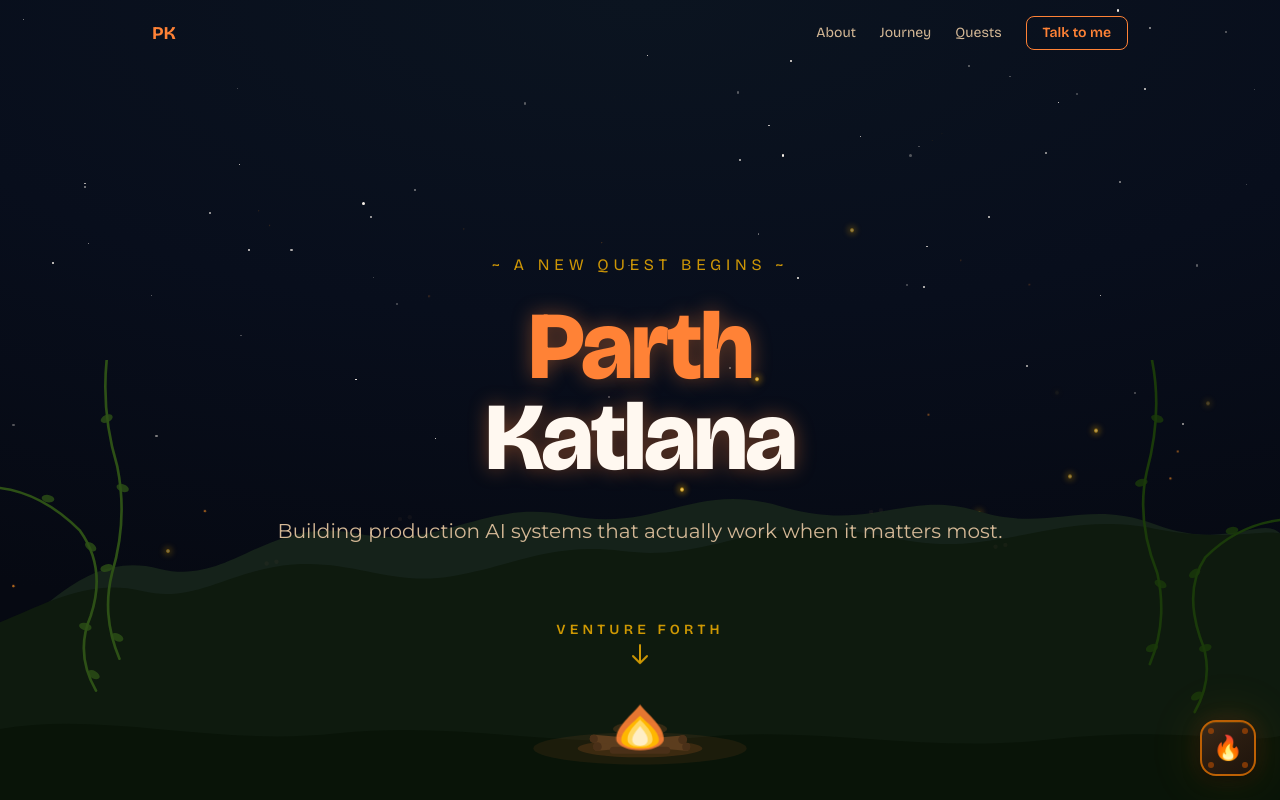
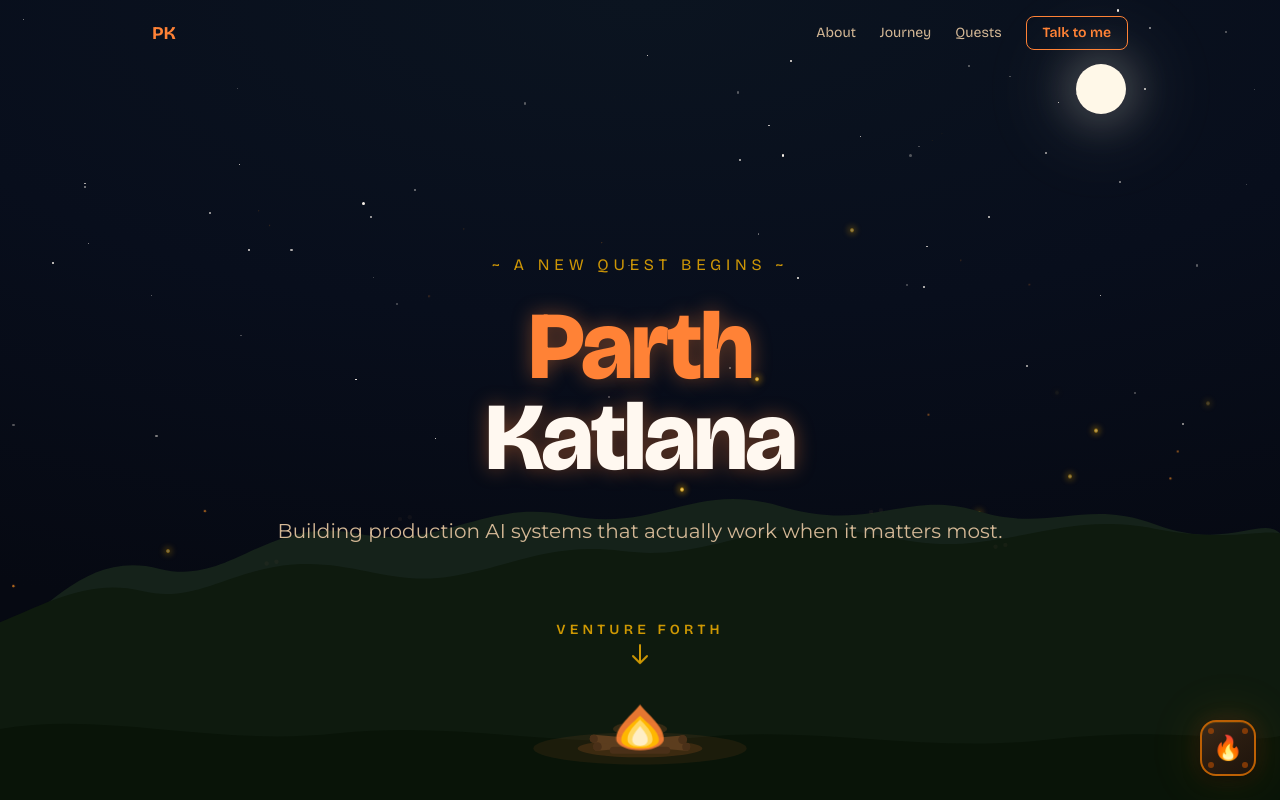
Before and after one commit to parthk279/parthk279.github.io, a Next.js app: page / in a window 1280 px wide. Shown: the top 800 px of the page. Built offline with nearby package versions, Linux system fonts and the light colour scheme.

Commit message:
Hero: add glowing moon, remove hanging vines
- Add a cream moon with soft double glow in the top-right sky
- Remove the hanging vines from the campfire scene and their unused CSS

```diff
--- a/src/app/globals.css
+++ b/src/app/globals.css
@@ -265,18 +265,6 @@ body {
 .campfire-flame-4 { transform-origin: 720px 439px; animation: campfire-flicker 1.1s ease-in-out 0.1s infinite; }
 .campfire-glow { transform-origin: 720px 420px; animation: campfire-glow-pulse 2.2s ease-in-out infinite; }
 
-/* Hanging vines brighten on hover */
-.vine-group {
-  cursor: pointer;
-  pointer-events: auto;
-  transition: transform 0.6s ease-in-out, filter 0.3s ease;
-  transform-origin: top;
-}
-.vine-group:hover {
-  filter: brightness(1.6) drop-shadow(0 0 6px rgba(255, 184, 0, 0.4));
-  transform: rotate(2deg);
-}
-
 /* Creature eyes lurking in the dark — glow amber on hover */
 .eye-group {
   cursor: pointer;
--- a/src/components/CampfireScene.tsx
+++ b/src/components/CampfireScene.tsx
@@ -102,41 +102,6 @@ export default function CampfireScene() {
         />
       </svg>
 
-      {/* Hanging vines (vertical lines) at the edges — brighten on hover */}
-      <svg
-        viewBox="0 0 1200 800"
-        className="absolute inset-0 w-full h-full pointer-events-auto"
-        preserveAspectRatio="xMidYMin slice"
-      >
-        <g className="vine-group">
-          <path d="M100,0 Q95,50 110,100 Q120,150 105,200 Q95,240 112,280" fill="none" stroke="#2D5016" strokeWidth="2.5" strokeLinecap="round" />
-          <ellipse cx="100" cy="55" rx="6" ry="3.5" fill="#2D5016" opacity="0.8" transform="rotate(-25 100 55)" />
-          <ellipse cx="115" cy="120" rx="6" ry="3.5" fill="#2D5016" opacity="0.8" transform="rotate(20 115 120)" />
-          <ellipse cx="100" cy="195" rx="6" ry="3.5" fill="#2D5016" opacity="0.8" transform="rotate(-15 100 195)" />
-          <ellipse cx="110" cy="260" rx="6" ry="3.5" fill="#2D5016" opacity="0.8" transform="rotate(25 110 260)" />
-        </g>
-        <g className="vine-group">
-          <path d="M1080,0 Q1090,50 1075,105 Q1065,150 1085,200 Q1095,245 1078,285" fill="none" stroke="#1A3A0A" strokeWidth="2.5" strokeLinecap="round" />
-          <ellipse cx="1085" cy="55" rx="6" ry="3.5" fill="#1A3A0A" opacity="0.8" transform="rotate(20 1085 55)" />
-          <ellipse cx="1070" cy="115" rx="6" ry="3.5" fill="#1A3A0A" opacity="0.8" transform="rotate(-15 1070 115)" />
-          <ellipse cx="1088" cy="210" rx="6" ry="3.5" fill="#1A3A0A" opacity="0.8" transform="rotate(25 1088 210)" />
-          <ellipse cx="1080" cy="270" rx="6" ry="3.5" fill="#1A3A0A" opacity="0.8" transform="rotate(-20 1080 270)" />
-        </g>
-        <g className="vine-group">
-          <path d="M0,120 Q40,125 75,160 Q100,195 85,240 Q70,275 90,310" fill="none" stroke="#2D5016" strokeWidth="2.5" strokeLinecap="round" />
-          <ellipse cx="45" cy="130" rx="6" ry="3.5" fill="#2D5016" opacity="0.8" transform="rotate(10 45 130)" />
-          <ellipse cx="85" cy="175" rx="6" ry="3.5" fill="#2D5016" opacity="0.8" transform="rotate(35 85 175)" />
-          <ellipse cx="80" cy="250" rx="6" ry="3.5" fill="#2D5016" opacity="0.8" transform="rotate(15 80 250)" />
-          <ellipse cx="88" cy="295" rx="6" ry="3.5" fill="#2D5016" opacity="0.8" transform="rotate(30 88 295)" />
-        </g>
-        <g className="vine-group">
-          <path d="M1200,150 Q1160,155 1130,185 Q1110,215 1125,260 Q1140,295 1120,330" fill="none" stroke="#1A3A0A" strokeWidth="2.5" strokeLinecap="round" />
-          <ellipse cx="1155" cy="160" rx="6" ry="3.5" fill="#1A3A0A" opacity="0.8" transform="rotate(-10 1155 160)" />
-          <ellipse cx="1120" cy="200" rx="6" ry="3.5" fill="#1A3A0A" opacity="0.8" transform="rotate(-35 1120 200)" />
-          <ellipse cx="1130" cy="270" rx="6" ry="3.5" fill="#1A3A0A" opacity="0.8" transform="rotate(-15 1130 270)" />
-          <ellipse cx="1122" cy="315" rx="6" ry="3.5" fill="#1A3A0A" opacity="0.8" transform="rotate(-30 1122 315)" />
-        </g>
-      </svg>
     </div>
   );
 }
--- a/src/components/Hero.tsx
+++ b/src/components/Hero.tsx
@@ -4,6 +4,21 @@ import CampfireScene from "./CampfireScene";
 export default function Hero() {
   return (
     <section className="min-h-screen flex flex-col items-center justify-center relative px-6 overflow-hidden">
+      {/* Moon, glowing in the top-right of the night sky */}
+      <div
+        className="absolute z-[2] rounded-full pointer-events-none"
+        style={{
+          top: "8%",
+          right: "12%",
+          width: "50px",
+          height: "50px",
+          background: "#FFF8E8",
+          boxShadow:
+            "0 0 40px 10px rgba(255,248,232,0.2), 0 0 80px 30px rgba(255,248,232,0.08)",
+        }}
+        aria-hidden="true"
+      />
+
       <CampfireScene />
 
       <div className="text-center max-w-4xl animate-fade-in-up relative z-10">
```
